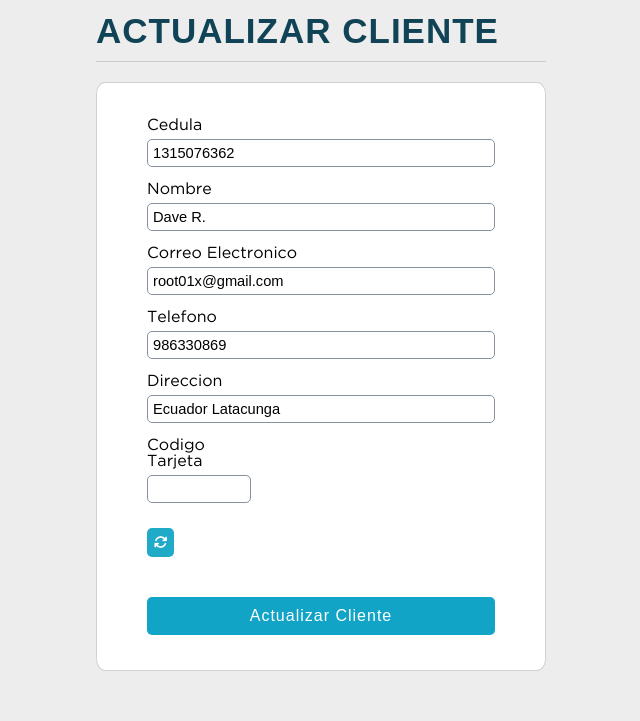
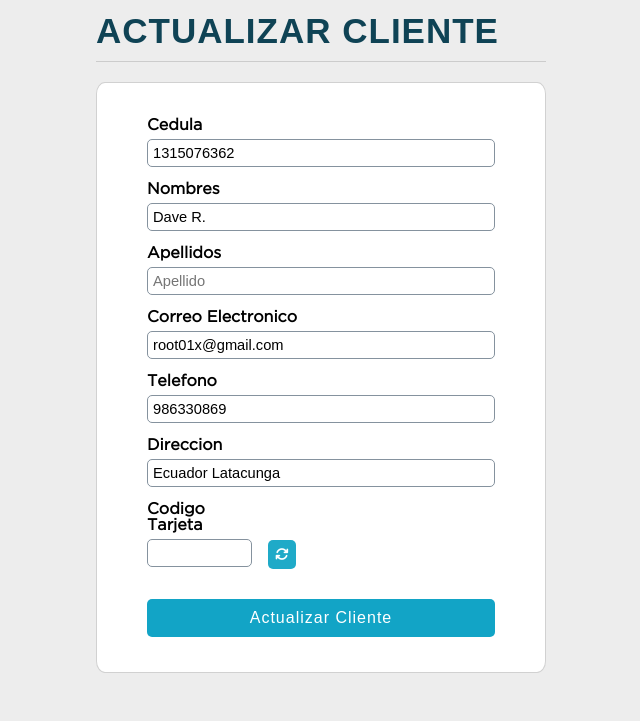
Before and after one commit to Root01x/dev-gym-application, a PHP site: page /sistema/editar_cliente.php?id=1 in a window 1280 px wide. Shown: the part 79-800 px from the top of the page, without its empty margins (319-959 px from the left). Run offline with PHP 8.4, Linux system fonts and the light colour scheme; a user stored in the database is signed in; data comes from the database, SQL or seed files in the repository; some libraries are stand-ins or nearby versions.

Commit message:
update registro de clientes
modificado lo campos de registro de clientes apellido y nombre

```diff
--- a/sistema/css/style.css
+++ b/sistema/css/style.css
@@ -214,6 +214,7 @@ label{
 	font-size: 12pt ;
 	font-family: 'GothamBook';
 	margin: 15px auto 5px auto;
+	font-weight: bold;
 }
 
 input,select{
--- a/sistema/editar_cliente.php
+++ b/sistema/editar_cliente.php
@@ -19,6 +19,7 @@
         $idcliente  = $_POST['id'];
         $cedula     = $_POST['cedula'];
         $nombre     = $_POST['nombre'];
+        $apellido   = $_POST['apellido'];
         $email      = $_POST['correo'];
         $telefono   = $_POST['telefono'];
         $direccion  = $_POST['direccion'];
@@ -47,7 +48,7 @@
 
 
                $sql_update = mysqli_query($conection,"UPDATE    cliente
-                                                      SET       cedula = '$cedula', nombre = '$nombre', Correo = '$email', telefono='$telefono', direccion='$direccion', cod_tarjeta = '$codTarjeta'
+                                                      SET       cedula = '$cedula', nombre = '$nombre', apellidos = '$apellido', Correo = '$email', telefono='$telefono', direccion='$direccion', cod_tarjeta = '$codTarjeta'
                                                       WHERE     idcliente = $idcliente");
 
 
@@ -84,13 +85,14 @@ if($result_sql == 0){
 }else{
     $option = '';
     while ($data = mysqli_fetch_array($sql)) {
-            $idcliente     = $data['idcliente'];
-            $cedula     = $data['cedula'];
-            $nombre     = $data['nombre'];
-            $email      = $data['Correo'];
-            $telefono   = $data['telefono'];
-            $direccion  = $data['direccion'];
-            $codTarjeta  = $data['cod_tarjeta'];
+            $idcliente      = $data['idcliente'];
+            $cedula         = $data['cedula'];
+            $nombre         = $data['nombre'];
+            $apellido       = $data['apellidos'];
+            $email          = $data['Correo'];
+            $telefono       = $data['telefono'];
+            $direccion      = $data['direccion'];
+            $codTarjeta     = $data['cod_tarjeta'];
             //$usuario_id = $data['idUser'];
 
 
@@ -120,8 +122,10 @@ if($result_sql == 0){
 
             <label for="cedula">Cedula</label>
             <input type="text" name="cedula" id="cedula" placeholder="Numero de Cedula" value="<?php echo $cedula?>">
-            <label for="nombre">Nombre</label>
-            <input type="text" name="nombre" id="nombre" placeholder="Nombre Completo" value="<?php echo $nombre?>">
+            <label for="nombre">Nombres</label>
+            <input type="text" name="nombre" id="nombre" placeholder="Nombre" value="<?php echo $nombre?>">
+            <label for="apellido">Apellidos</label>
+            <input type="text" name="apellido" id="apellido" placeholder="Apellido" value="<?php echo $apellido?>">
             <label for="correo">Correo Electronico</label>
             <input type="email" name="correo" id="correo" placeholder="Correo Electronico" value="<?php echo $email?>">
             <label for="telefono">Telefono</label>
@@ -129,22 +133,21 @@ if($result_sql == 0){
             <label for="direccion">Direccion</label>
             <input type="text" name="direccion" id="direccion" placeholder="Direccion Completa" value="<?php echo $direccion?>">
 
-            <div class="wd30">
-                    <label for="">Codigo Tarjeta</label>
-                    <input type="text" name="cod_tarjeta" id="cod_tarjeta"  value="<?php echo $codTarjeta?>" required >
+            <div class="tarjeta_cod">
 
+                    <div>
+                        <label for="as">Codigo Tarjeta</label>
+                        <input type="text" name="cod_tarjeta" id="cod_tarjeta" value="<?php echo $codTarjeta?>" required >
+                    </div>
+                    <div class="cod_btn" >
+                        <label for="as"> </label>
+                        <button class="btn_view2" id="btn_refresh" type="button" style="margin: 38px 0px 0px 0px;" ><i class="fas fa-sync"></i></button>
+                    </div>
 
-                </div>
-
-                <div class="wd30">
-
-                <button class="btn_view " id="btn_refresh" type="button" style="margin: 25px auto 10px auto;" ><i class="fas fa-sync"></i></button>
-
-
-
-                </div>
+            </div>
 
             <input type="submit" value="Actualizar Cliente" class="btn_save">
+
 
         </form>
 
--- a/sistema/lista_clientes.php
+++ b/sistema/lista_clientes.php
@@ -64,7 +64,8 @@ if ($_SESSION['rol'] != 1) {
            $total_paginas = ceil($total_resgistros / $por_pagina);
 
 
-           $query = mysqli_query($conection,"SELECT * FROM cliente  WHERE status = 1
+           $query = mysqli_query($conection,"SELECT idcliente, cedula, CONCAT(Nombre, ' ', Apellidos) AS nombre_c, Correo, telefono, direccion, cod_tarjeta
+                                                                    FROM cliente  WHERE status = 1
                                                                     ORDER BY idcliente ASC LIMIT $desde, $por_pagina");
            $result = mysqli_num_rows($query);
            mysqli_close($conection);
@@ -74,7 +75,7 @@ if ($_SESSION['rol'] != 1) {
             <tr>
                 <td><?php echo $data["idcliente"];?></td>
                 <td><?php echo $data["cedula"];?></td>
-                <td><?php echo $data["nombre"];?></td>
+                <td><?php echo $data["nombre_c"];?></td>
                 <td><?php echo $data["Correo"];?></td>
                 <td><?php echo $data["telefono"];?></td>
                 <td><?php echo $data["direccion"];?></td>
--- a/sistema/registro_cliente.php
+++ b/sistema/registro_cliente.php
@@ -104,7 +104,7 @@ if ($_SESSION['rol'] != 1) {
                     <input type="text" name="cod_tarjeta" id="cod_tarjeta" placeholder="Codigo Tarjeta " required >
                 </div>
                 <div class="cod_btn" >
-                    <button class="btn_view2" id="btn_view2" type="button" style="margin: 0;" ><i class="fas fa-sync"></i></button>
+                    <button class="btn_view2" id="btn_refresh" type="button" style="margin: 0;" ><i class="fas fa-sync"></i></button>
                 </div>
 
             </div>
```
